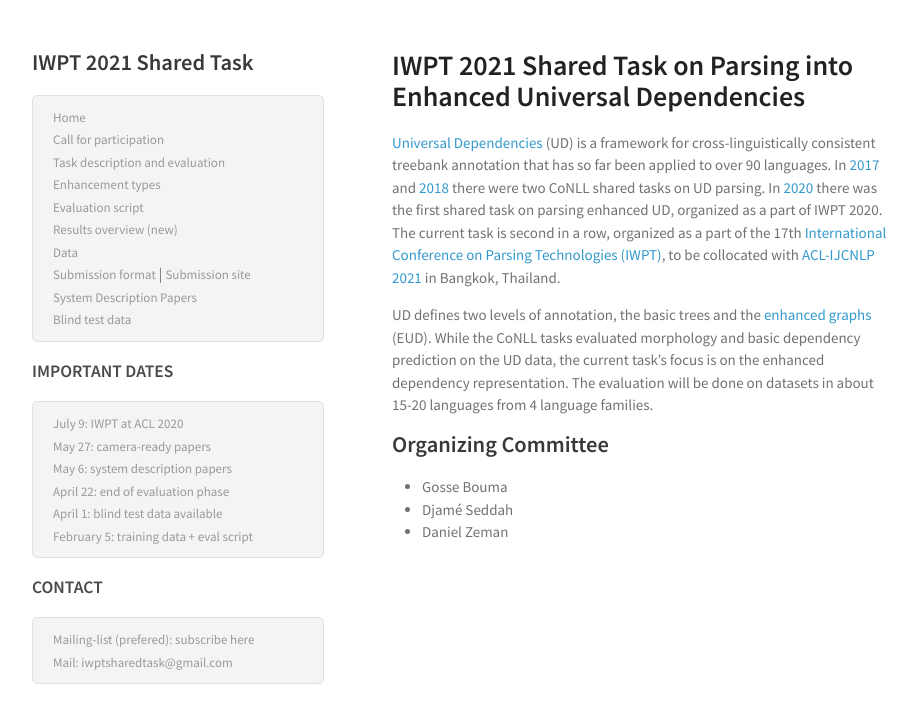
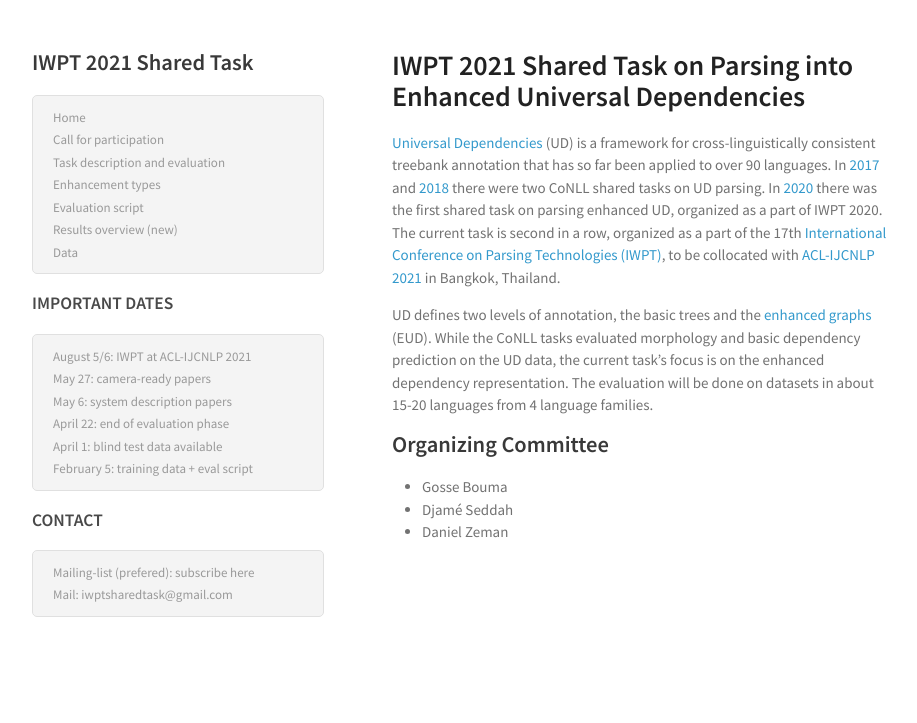
Before and after one commit to UniversalDependencies/iwpt21, a Jekyll site: the page built from index.md, in a window 1280 px wide. Shown: the top 723 px of the page, without its empty margins (178-1095 px from the left). Built offline with Jekyll 4.4.1, drawn with Linux system fonts in a browser that asks for light colours.

Commit message:
Updated header.

```diff
--- a/_includes/header.html
+++ b/_includes/header.html
@@ -1,18 +1,17 @@
 <h2 class="site-title" href="{{ site.baseurl }}/">{{ site.title }}</h2>
 
 <ul>
-    <li><a class="page-link" href="/iwpt20/">Home</a></li>
-    <li><a class="page-link" href="/iwpt20/cfp.html">Call for participation</a></li>
-    <li><a class="page-link" href="/iwpt20/task_and_evaluation.html">Task description and evaluation</a></li>
-    <li><a class="page-link" href="/iwpt20/enhancements_in_treebanks.html">Enhancement types</a></li>
-    <li><a class="page-link" href="/iwpt20/iwpt20_xud_eval.py">Evaluation script</a></li>
-    <li><a class="page-link" href="/iwpt20/Results.html">Results overview (new)</a></li>
-    <li><a class="page-link" href="/iwpt20/data.html">Data</a></li>
-    <li><a class="page-link" href="/iwpt20/submission.html">Submission format</a> |
+    <li><a class="page-link" href="/iwpt21/">Home</a></li>
+    <li><a class="page-link" href="/iwpt21/cfp.html">Call for participation</a></li>
+    <li><a class="page-link" href="/iwpt21/task_and_evaluation.html">Task description and evaluation</a></li>
+    <li><a class="page-link" href="/iwpt21/enhancements_in_treebanks.html">Enhancement types</a></li>
+    <li><a class="page-link" href="/iwpt21/iwpt21_xud_eval.py">Evaluation script</a></li>
+    <li><a class="page-link" href="/iwpt21/Results.html">Results overview (new)</a></li>
+    <li><a class="page-link" href="/iwpt21/data.html">Data</a></li>
+    <!--li><a class="page-link" href="/iwpt21/submission.html">Submission format</a> |
         <a class="page-link" href="https://quest.ms.mff.cuni.cz/sharedtask/">Submission site</a></li>
-    <li> <a class="page-link" href="/iwpt20/system_description_papers.html"> System Description Papers </a> </li>
-    <li><a class="page-link" href="http://ufal.mff.cuni.cz/~zeman/soubory/iwpt2020-test-blind.tgz">Blind test data</a></li>
-
+    <li> <a class="page-link" href="/iwpt21/system_description_papers.html"> System Description Papers </a> </li>
+    <li><a class="page-link" href="http://ufal.mff.cuni.cz/~zeman/soubory/iwpt2020-test-blind.tgz">Blind test data</a></li-->
 </ul>
 
 <h3>IMPORTANT DATES</h3>
@@ -20,7 +19,7 @@
   <!--
   <li><span>July 9: <a href="http://www.aclweb.org/anthology/K/K17/#3000">ACL Anthology</a></span></li>
   -->
-  <li><span>July 9: <a href="https://iwpt20.sigparse.org/">IWPT</a> at <a href="http://acl2020.org/">ACL 2020</a></span></li>
+  <li><span>August 5/6: <a href="https://iwpt21.sigparse.org/">IWPT</a> at <a href="http://2021.aclweb.org/">ACL-IJCNLP 2021</a></span></li>
   <li><span>May 27: camera-ready papers</span></li><!-- May 18 was original plan, +14 days would be June 1. -->
   <li><span>May 6: system description papers</span></li>
   <li><span>April 22: end of evaluation phase</span></li>
@@ -32,8 +31,8 @@
 <h3>CONTACT</h3>
 <ul>
   <!-- MAIL IS NOT FORWARDED AND WOULD HAVE TO BE CHECKED DIRECTLY ON THE GMAIL ACCOUNT!!! li><span>Mail: <a mailto="iwptsharedtask@gmail.com">iwptsharedtask@gmail.com</a></span></li-->
-  <li> <span>Mailing-list (prefered): <a href="http://sympa.inria.fr/sympa/info/iwptsharedtask">  subscribe  here </a></span></li>
-  <li> <span>Mail: <a mailto="iwptsharedtask@gmail.com"> iwptsharedtask@gmail.com </a></span></li>
-<!--  <li> <span> Faq: <a href="iwpt20/faq.html">  ... </a> </span></li> -->
+  <li> <span>Mailing-list (prefered): <a href="http://sympa.inria.fr/sympa/info/iwptsharedtask">subscribe here</a></span></li>
+  <li> <span>Mail: <a mailto="iwptsharedtask@gmail.com">iwptsharedtask@gmail.com</a></span></li>
+<!--  <li> <span> Faq: <a href="iwpt21/faq.html">  ... </a> </span></li> -->
 
 </ul>
```
